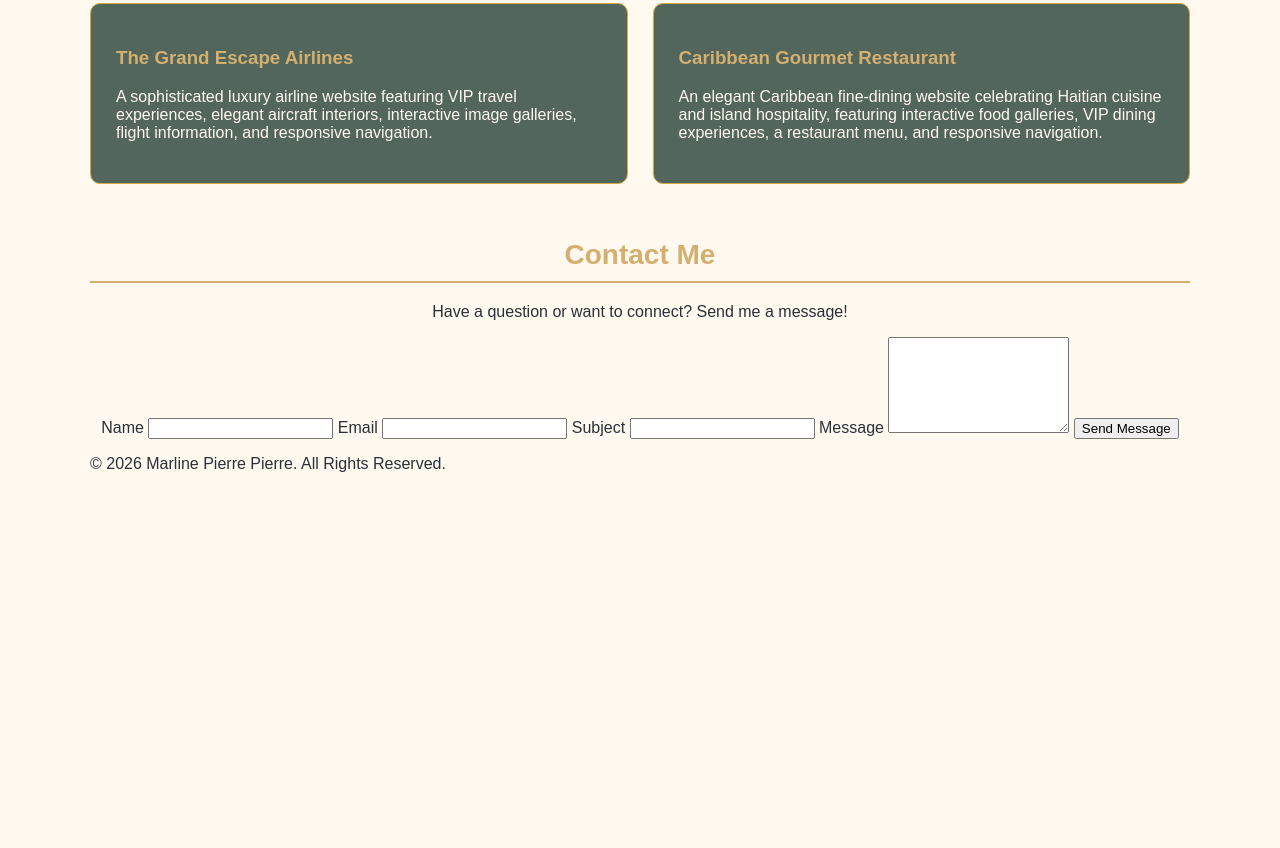
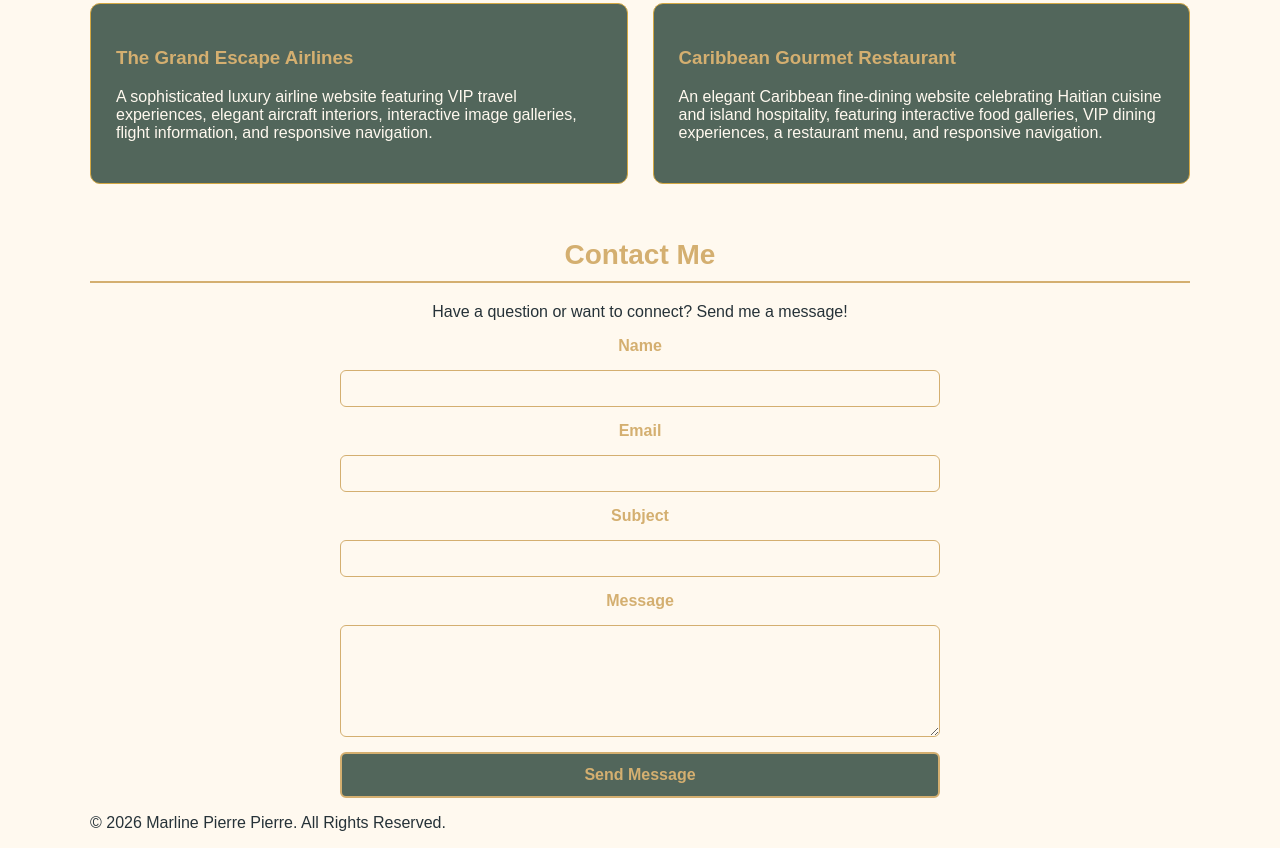
Before and after one commit to Mariep276/Mariep276.github.io, a plain HTML site: page index.html in a window 1280 px wide. Shown: the part 1190-2038 px from the top of the page. Before the commit the page ends 1679 px from the top, so only its background shows below. Drawn offline with Linux system fonts and the light colour scheme.

Commit message:
Improve contact for styling

```diff
--- a/app.css
+++ b/app.css
@@ -78,7 +78,7 @@ border: 1px solid #D4A843;
 #contact {
     text-align: center;
 }
-#contactform {
+#contactForm {
     display: flex;
     flex-direction: column;
     gap: 15px;
@@ -98,7 +98,7 @@ header > div {
 text-align: center
 
 }
-#contactform button {
+#contactForm button {
     background-color: #52665B;
  color: #D4AF70;
     border: 2px solid #D4AF70;
@@ -108,15 +108,15 @@ text-align: center
     border-radius: 6px;
     cursor: pointer;
 }
-#contactform input,
-#contactform textarea {
+#contactForm input,
+#contactForm textarea {
     background-color: #FFF9EF;
     color: #102B4E;
     border: 1px solid #D4AF70;
     border-radius: 6px;
     padding: 10px;
 }
-#contactform label {
+#contactForm label {
     color: #D4AF70;
     font-weight: bold;
 }
```
